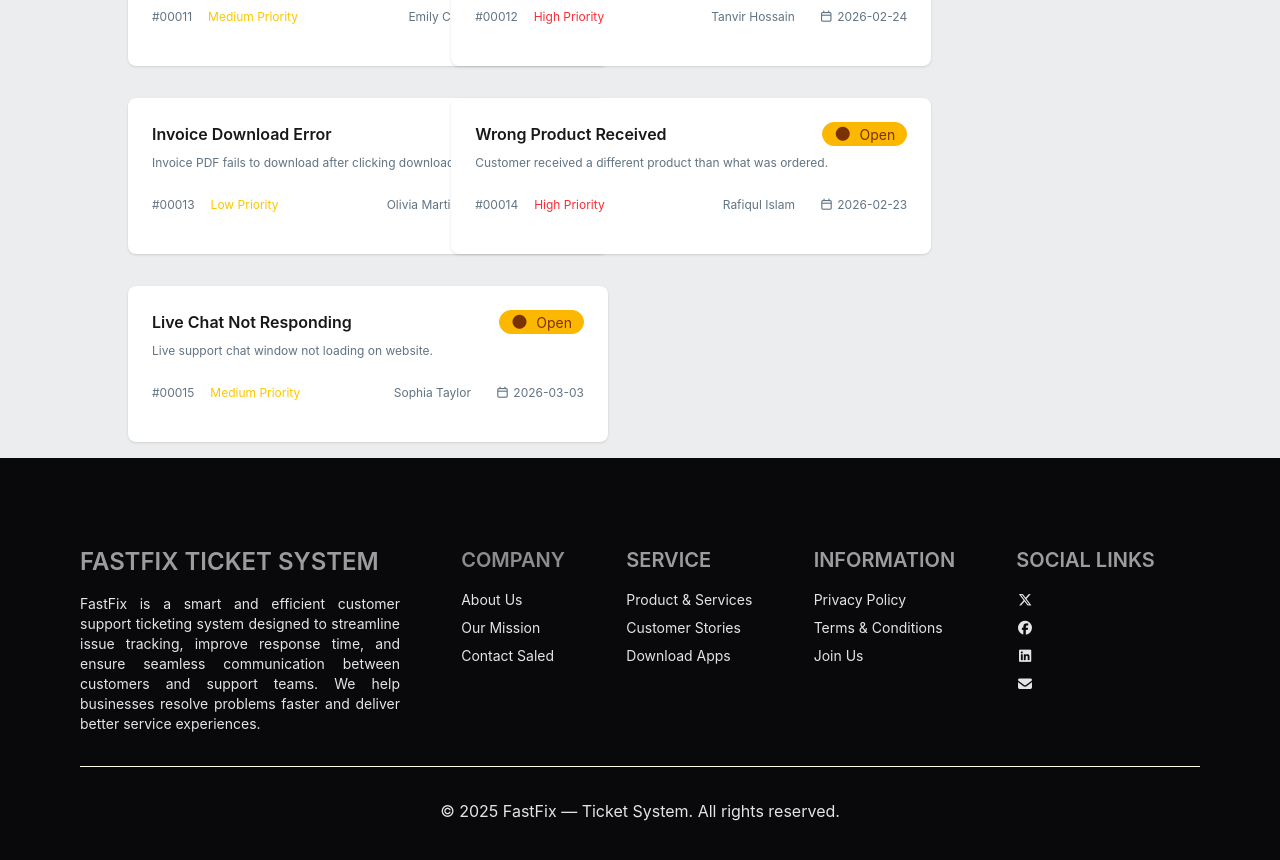
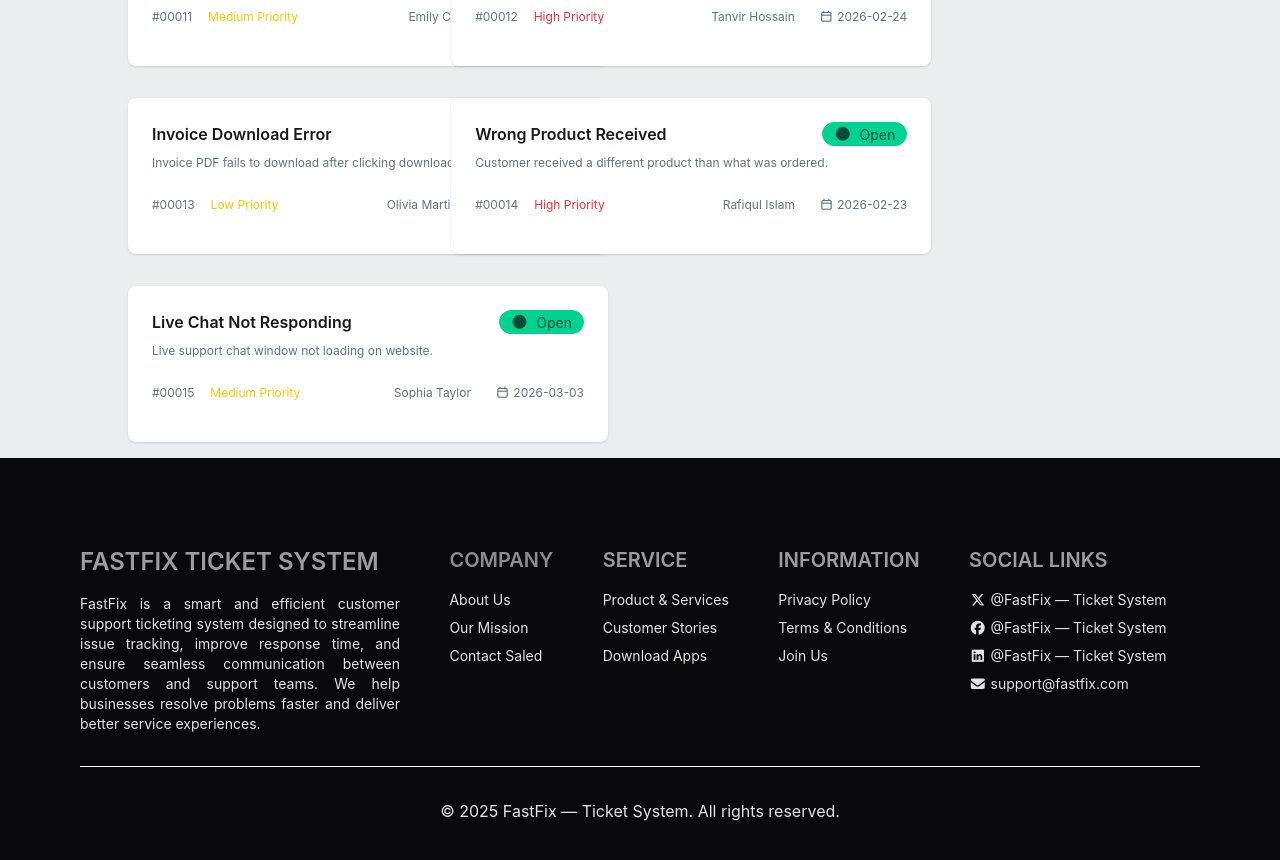
Before and after one commit to monirzkhan/FastFix-Ticket-System, a React (Vite) app: page / in a window 1280 px wide. Shown: the part 1560-2420 px from the top of the page. Built offline with nearby package versions, Linux system fonts and the light colour scheme.

Commit message:
tickets card remove option

```diff
--- a/src/App.jsx
+++ b/src/App.jsx
@@ -1,8 +1,7 @@
 
-import { Suspense, useState } from 'react'
+import { Suspense, useEffect, useState } from 'react'
 import './App.css'
 import Banner from './Components/Banner/Banner'
-
 import Navbar from './Components/Navbar/Navbar'
 import ResolvedTask from './Components/ResolvedTask/ResolvedTask'
 import TaskStatus from './Components/TaskStatus/TaskStatus'
@@ -12,10 +11,18 @@ import Footer from './Components/Footer/Footer'
 
 
 
-const ticketsPromise = fetch('/tickets.json')
-  .then(res => (res.json()))
+
+
+
 
 function App() {
+  const [tickets, setTickets] = useState([]);
+
+  useEffect(() => {
+    fetch('/tickets.json')
+      .then(res => res.json())
+      .then(data => setTickets(data));
+  }, []);
   const [progress, setProgress] = useState(0)
   const [resolve, setResolve] = useState(0)
 
@@ -26,6 +33,9 @@ function App() {
   const removeTaskCard = (completeData) => {
     const filteredData = selectTask.filter(data => data.id !== completeData.id);
     setSelectTask(filteredData);
+
+    const updatedTickets = tickets.filter(data => data.id !== completeData.id);
+    setTickets(updatedTickets);
 
   }
 
@@ -48,12 +58,13 @@ function App() {
         <div className='w-3/5'>
           <Suspense fallback={<span className="loading loading-bars loading-xl"></span>}>
             <Tickets
-
+              tickets={tickets}
+              setTickets={setTickets}
               selectTask={selectTask}
               setSelectTask={setSelectTask}
               progress={progress}
               setProgress={setProgress}
-              ticketsPromise={ticketsPromise} >
+            >
 
             </Tickets>
           </Suspense>
--- a/src/Components/Footer/Footer.jsx
+++ b/src/Components/Footer/Footer.jsx
@@ -30,10 +30,10 @@ const Footer = () => {
             </nav>
             <nav>
                 <h6 className="footer-title text-white text-xl">Social Links</h6>
-                <a className="link link-hover"><i class="fa-brands fa-x-twitter"></i> </a>
-                <a className="link link-hover"><i class="fa-brands fa-facebook"></i></a>
-                <a className="link link-hover"><i class="fa-brands fa-linkedin"></i></a>
-                <a className="link link-hover"><i class="fa-solid fa-envelope"></i></a>
+                <a className="link link-hover"><i class="fa-brands fa-x-twitter"></i> @FastFix — Ticket System </a>
+                <a className="link link-hover"><i class="fa-brands fa-facebook"></i> @FastFix — Ticket System</a>
+                <a className="link link-hover"><i class="fa-brands fa-linkedin"></i> @FastFix — Ticket System</a>
+                <a className="link link-hover"><i class="fa-solid fa-envelope"></i> support@fastfix.com</a>
             </nav>
           </div>
           <div className='text-center my-8'>
--- a/src/Components/Tickets/Tickets.jsx
+++ b/src/Components/Tickets/Tickets.jsx
@@ -1,8 +1,7 @@
-import React, { use } from 'react';
+import React from 'react';
 import TicketsCard from '../TicketsCard/TicketsCard';
 
-const Tickets = ({ ticketsPromise, progress, setProgress, selectTask, setSelectTask,  }) => {
-    const tickets = use(ticketsPromise);
+const Tickets = ({tickets,  progress, setProgress, selectTask, setSelectTask,  }) => {
 
     return (
         <div>
--- a/src/Components/TicketsCard/TicketsCard.jsx
+++ b/src/Components/TicketsCard/TicketsCard.jsx
@@ -26,6 +26,7 @@ const TicketsCard = ({ ticket, setProgress, setSelectTask, selectTask, }) => {
         <div>
             <div onClick={() => {
                 handleProgressCard(ticket);
+                // !isAlreadySelected ? handleProgressCard (ticket): undefined;
 
 
             }} className={`card w-120 bg-base-100 card-sm shadow-sm p-2
@@ -35,9 +36,9 @@ const TicketsCard = ({ ticket, setProgress, setSelectTask, selectTask, }) => {
                         <div>
                             <h2 className="card-title">{title}</h2>
                         </div>
-                        <div className={`badge  rounded-full ${status === "Open " ? 'badge-success' : 'badge-warning'} `}>
+                        <div className={`badge  rounded-full ${isAlreadySelected ? 'badge-warning' : 'badge-success'} `}>
 
-                            <i className="fa-solid fa-circle"></i> {isAlreadySelected? status: "Open"}
+                            <i className="fa-solid fa-circle"></i> {isAlreadySelected? 'In Progress': 'Open'}
                         </div>
                     </div>
                     <p className='text-[#627382]'>{description}</p>
```
